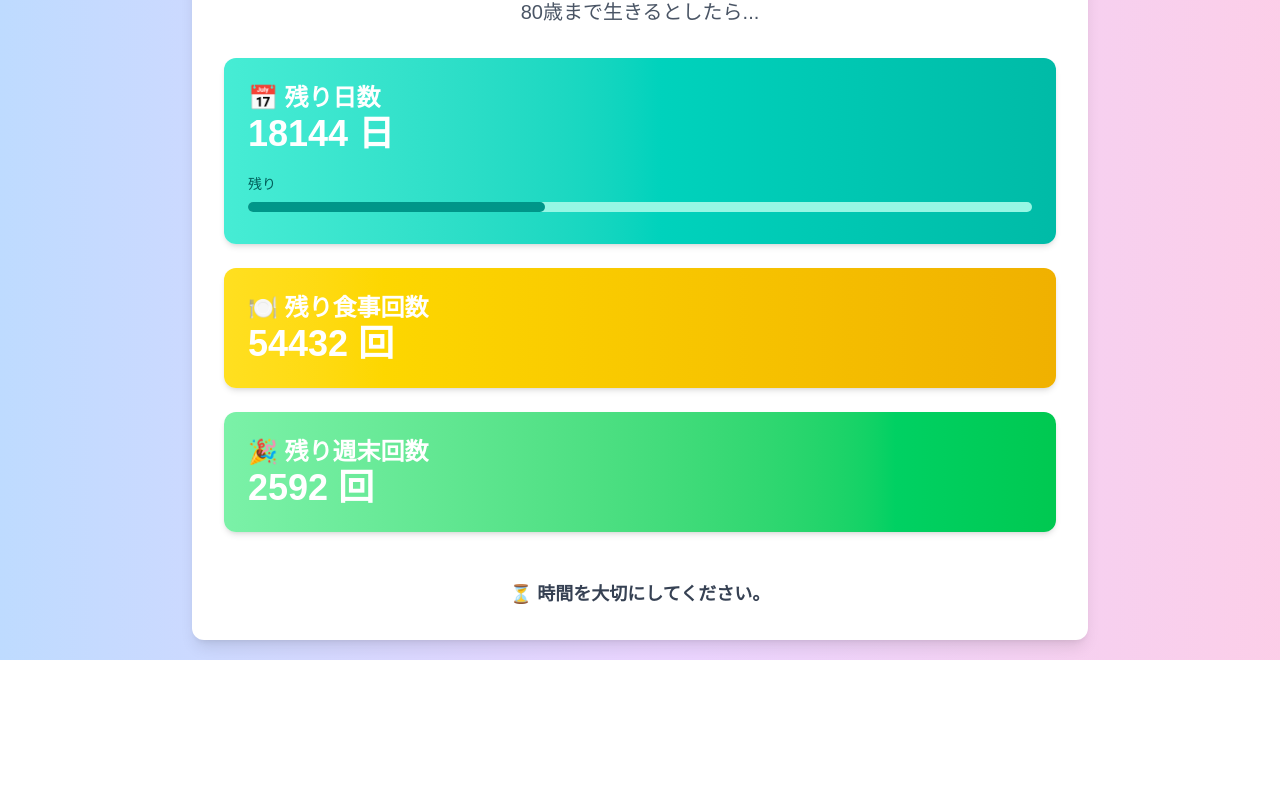
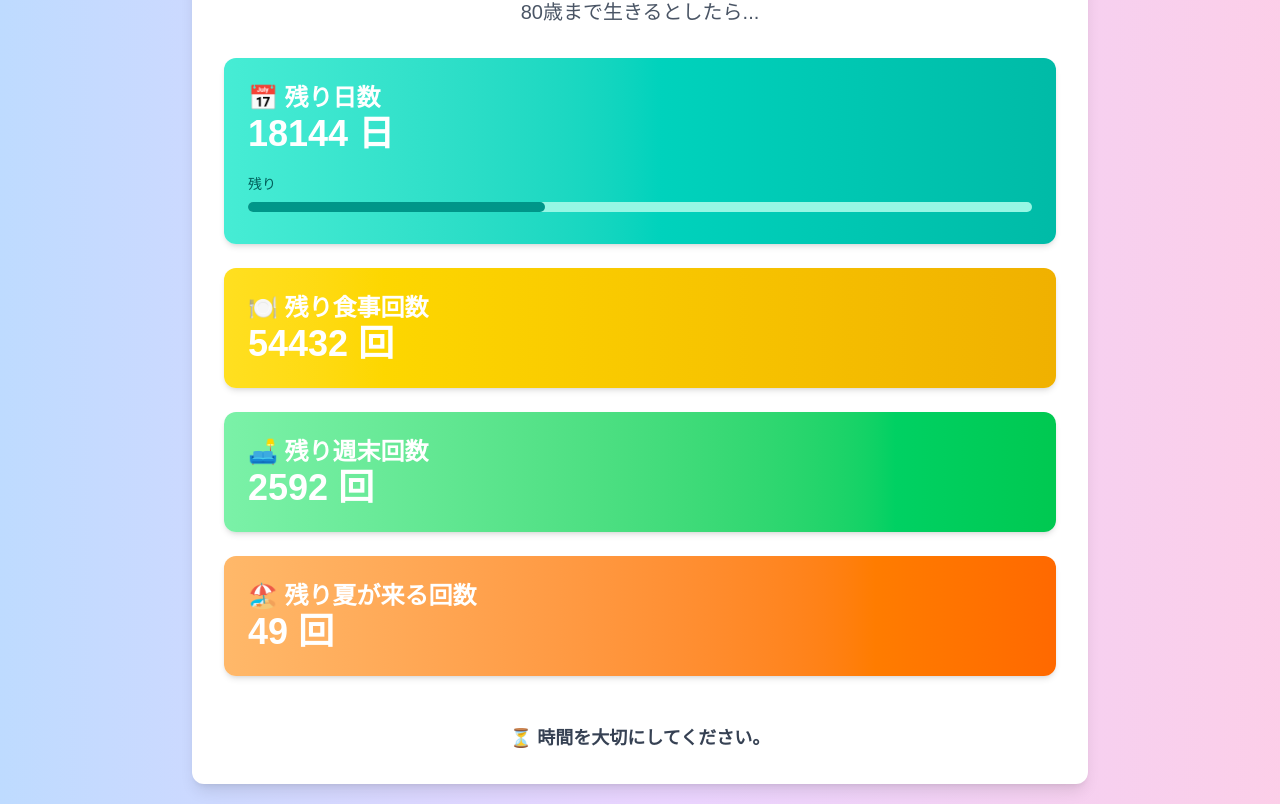
Before and after one commit to hitoon/life-countdown-app, a Next.js app: page / in a window 1280 px wide. Shown: the part 345-1149 px from the top of the page. Before the commit the page ends 1005 px from the top, so only its background shows below. Built offline with nearby package versions, Linux system fonts and the light colour scheme.

Commit message:
add remainingSummers

```diff
--- a/src/app/page.tsx
+++ b/src/app/page.tsx
@@ -13,6 +13,7 @@ export default function Home() {
   const [mealCountPerDay, setMealCountPerDay] = useState<number>(3); // 1日の食事回数の状態
   const [remainingMeals, setRemainingMeals] = useState<number>(0); // 残り食事回数の状態
   const [remainingWeekends, setRemainingWeekends] = useState<number>(0); // 残り週末回数の状態
+  const [remainingSummers, setRemainingSummers] = useState<number>(0); // 残り夏回数の状態
 
   const calculateRemainingDays = (year: number, month: number, day: number) => {
     const birthDate = new Date(year, month - 1, day);
@@ -45,6 +46,11 @@ export default function Home() {
     return weekendsLeft;
   };
 
+  const calculateRemainingSummers = (daysLeft: number) => {
+    const yearsLeft = Math.floor(daysLeft / 365); // 残り年数を計算
+    return yearsLeft; // 残り年数がそのまま夏の回数としてカウントされる
+  };
+
   useEffect(() => {
     const daysLeft = calculateRemainingDays(birthYear, birthMonth, birthDay);
     setRemainingDays(daysLeft);
@@ -53,11 +59,12 @@ export default function Home() {
     const progress = ((totalDays - daysLeft) / totalDays) * 100;
     setProgressPercentage(parseFloat(progress.toFixed(2)));
 
-    // 週末回数の計算とstateの更新
     const weekendsLeft = calculateRemainingWeekends(daysLeft);
     setRemainingWeekends(weekendsLeft);
 
-    // 残り食事回数の計算
+    const summersLeft = calculateRemainingSummers(daysLeft);
+    setRemainingSummers(summersLeft);
+
     const remainingMeals = remainingDays * mealCountPerDay;
     setRemainingMeals(remainingMeals);
   }, [birthYear, birthMonth, birthDay, mealCountPerDay, remainingDays]);
@@ -179,8 +186,13 @@ export default function Home() {
           </div>
 
           <div className="bg-gradient-to-r from-green-300 to-green-500 text-white p-6 rounded-xl shadow-md">
-            <h2 className="text-2xl font-semibold">🎉 残り週末回数</h2>
+            <h2 className="text-2xl font-semibold">🛋️ 残り週末回数</h2>
             <p className="text-4xl font-bold">{remainingWeekends} 回</p>
+          </div>
+
+          <div className="bg-gradient-to-r from-orange-300 to-orange-500 text-white p-6 rounded-xl shadow-md">
+            <h2 className="text-2xl font-semibold">🏖️ 残り夏が来る回数</h2>
+            <p className="text-4xl font-bold">{remainingSummers} 回</p>
           </div>
 
           <div className="mt-12 text-center text-lg font-semibold text-gray-700">
```
